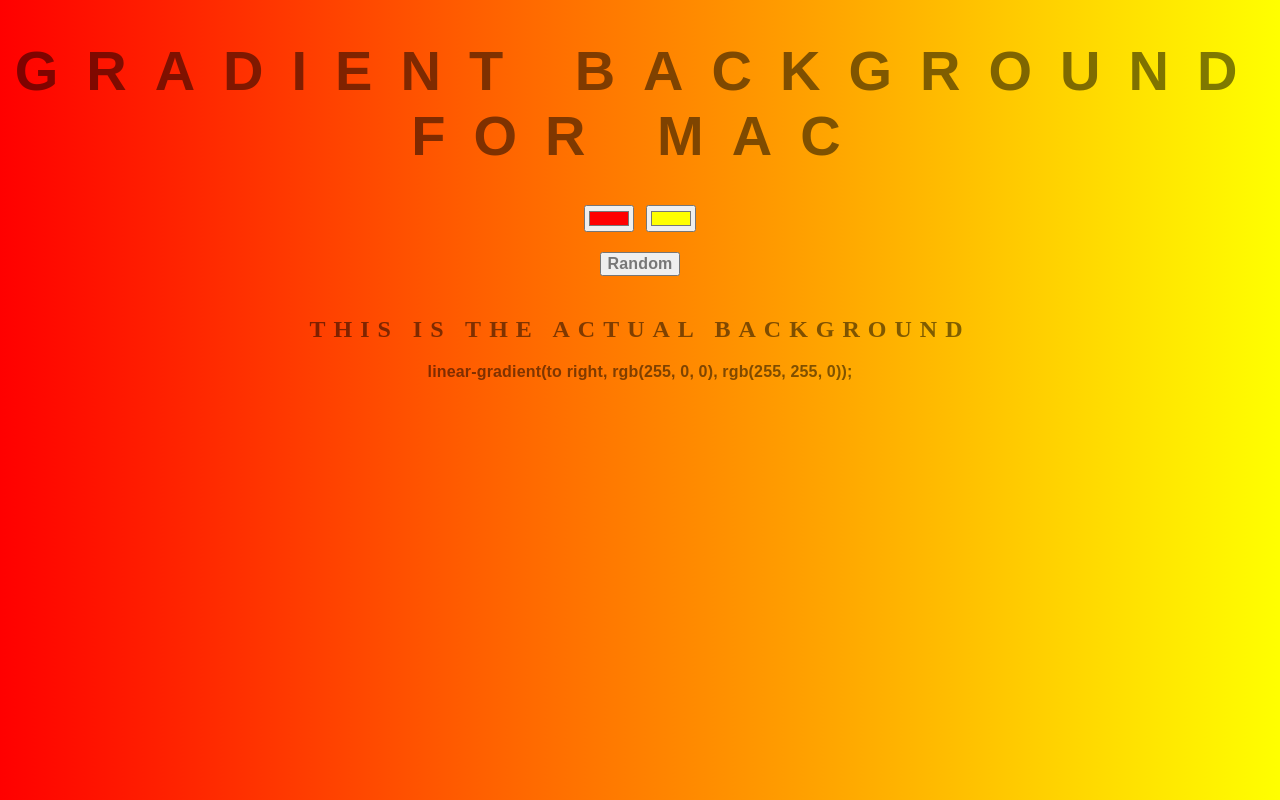
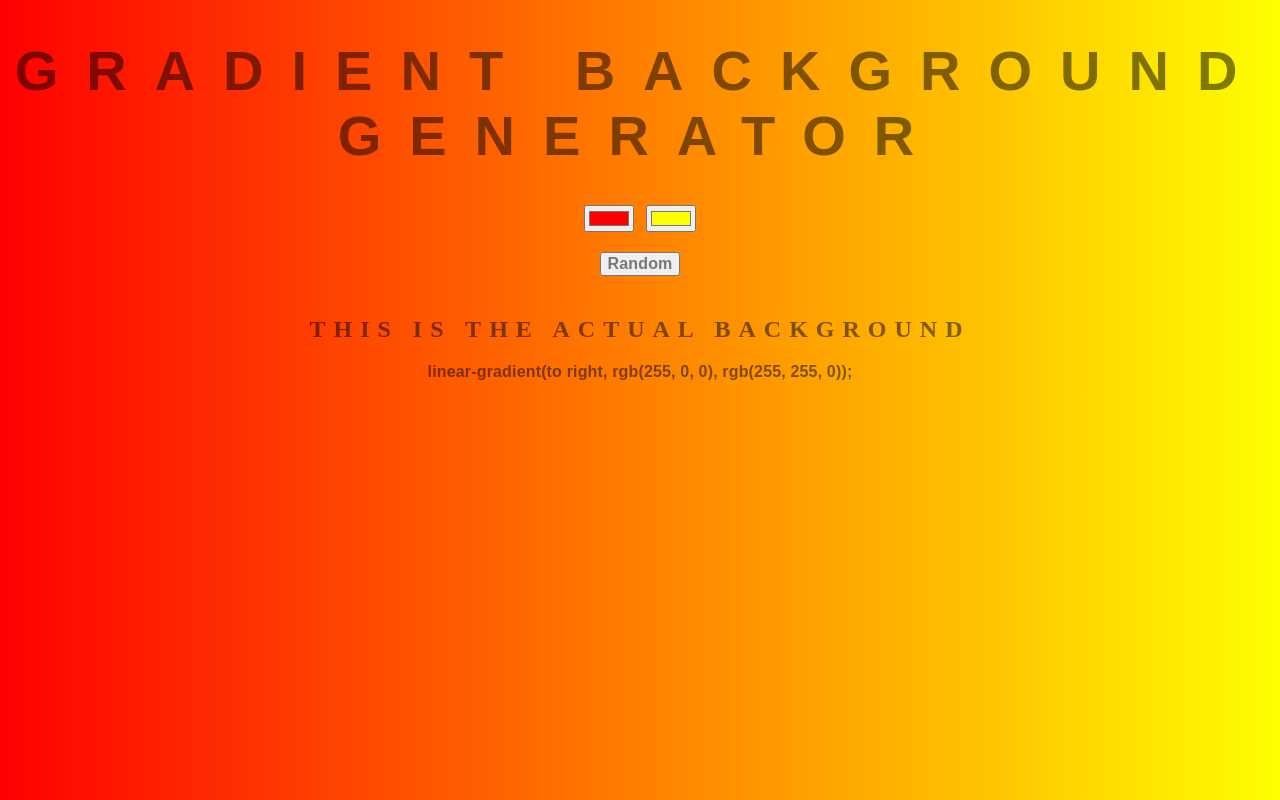
Before and after one commit to luisgerardodev/background-generator, a website: page index.html in a window 1280 px wide. Drawn offline with Linux system fonts and the light colour scheme.

Commit message:
fixed title

```diff
--- a/index.html
+++ b/index.html
@@ -5,7 +5,7 @@
     <link rel="stylesheet" type="text/css" href="style.css" />
   </head>
   <body id="gradient">
-    <h1>Gradient Background for Mac</h1>
+    <h1>Gradient Background Generator</h1>
     <input class="color1" type="color" name="color1" />
     <input class="color2" type="color" name="color2" /><br />
     <button>Random</button>
```
